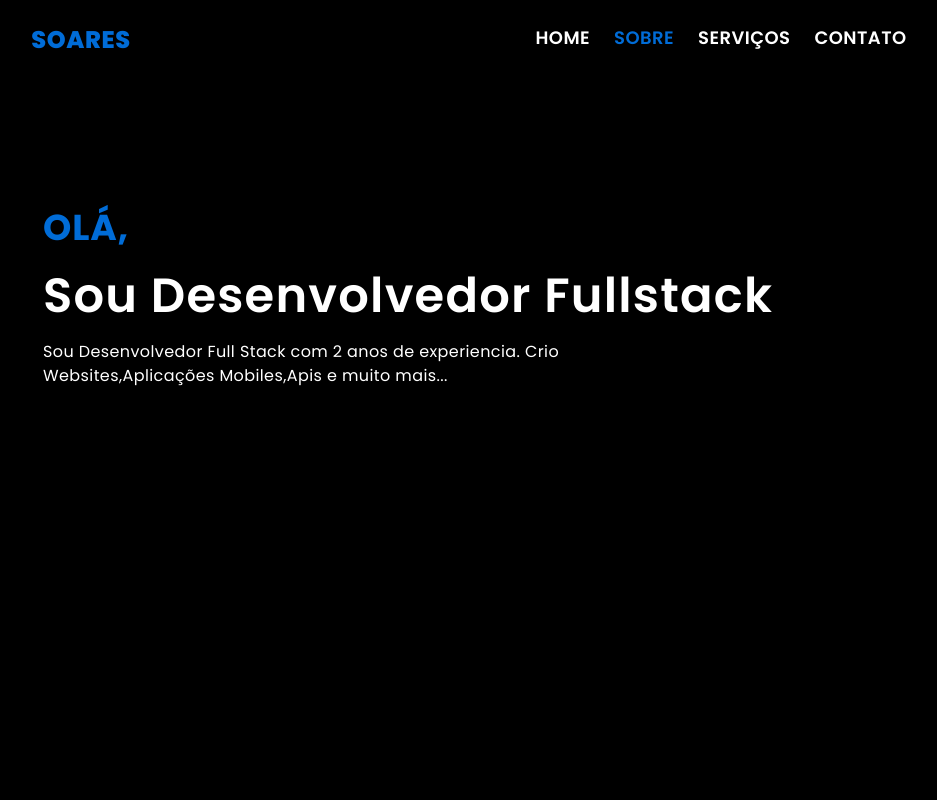
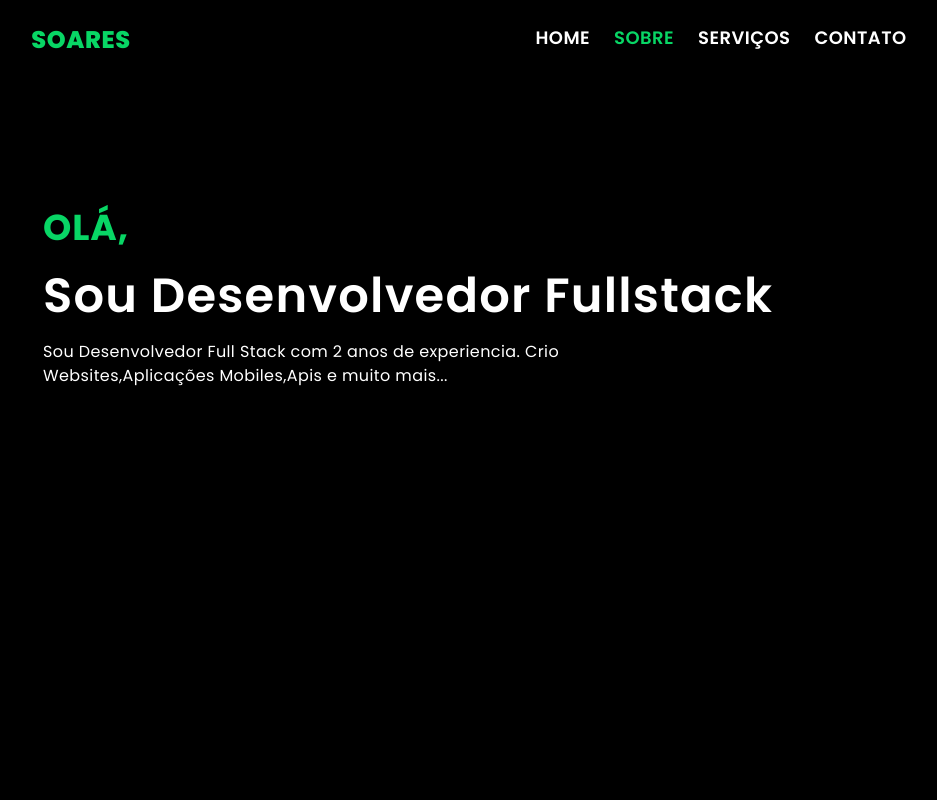
Before and after one commit to GabrielSoares-Dev/Portfolio-v2, a Next.js app: page / in a window 1280 px wide. Shown: the top 800 px of the page, without its empty margins (165-1102 px from the left). Built offline with nearby package versions, Linux system fonts and the light colour scheme.

Commit message:
change colors

```diff
--- a/tailwind.config.js
+++ b/tailwind.config.js
@@ -9,7 +9,7 @@ module.exports = {
   theme: {
     extend: {
       colors: {
-        primary: '#006cd7',
+        primary: '#08d665',
         secondary: '#000000',
         'hover-button-primary': '#b30014',
       },
```
